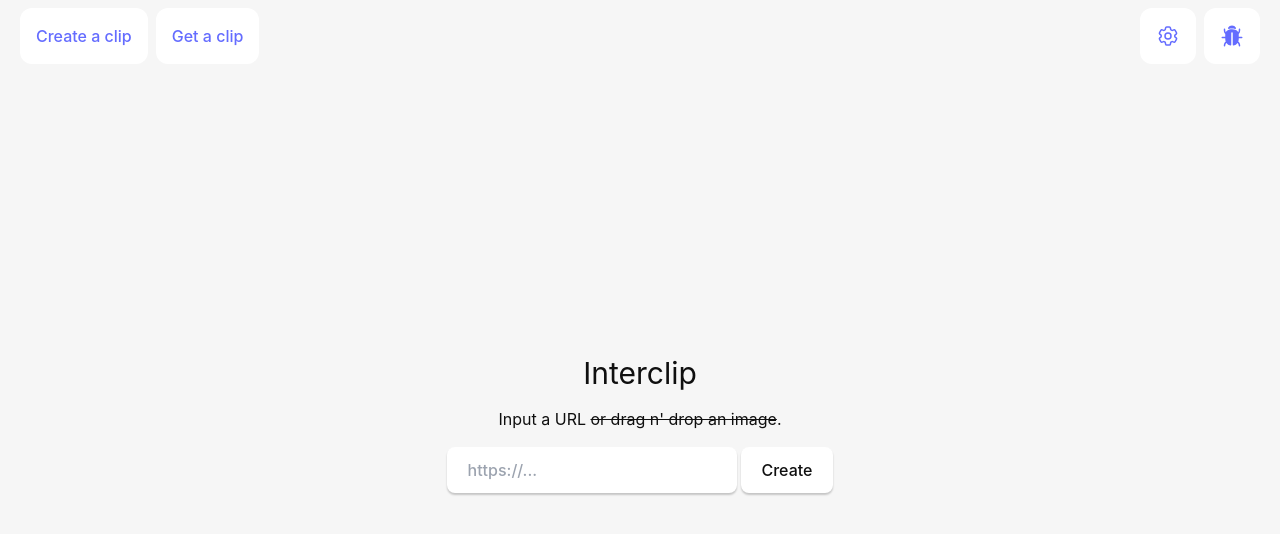
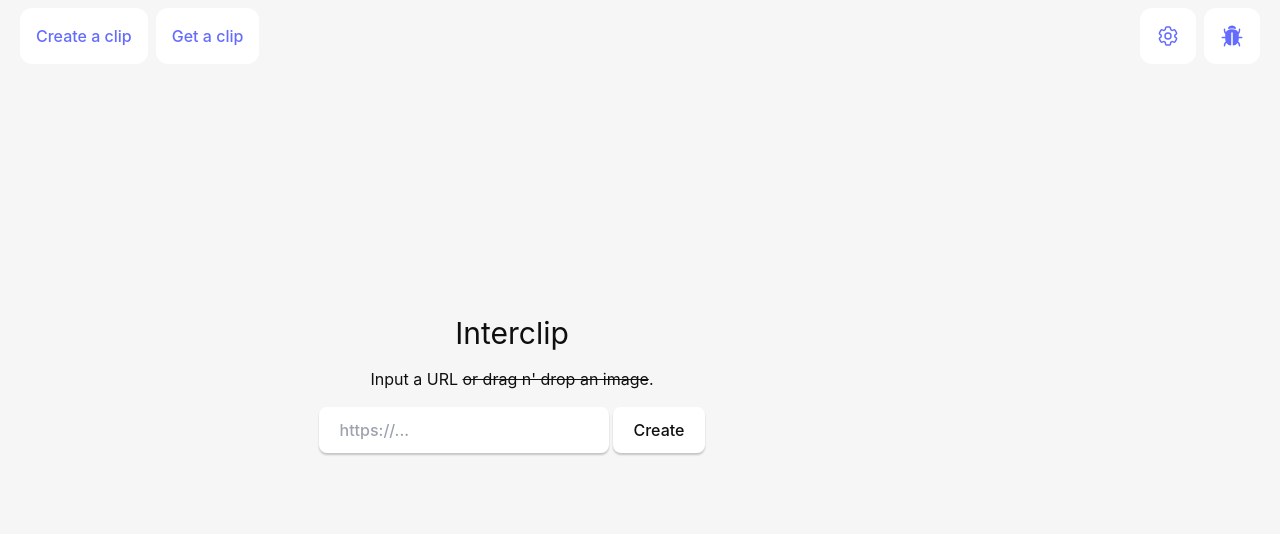
Before and after one commit to interclip/desktop, a SvelteKit app: page / in a window 1280 px wide. Shown: the top 534 px of the page. Built offline with nearby package versions, Linux system fonts and the light colour scheme; what tauri-plugin-store-api would draw is missing.

Commit message:
Remove CSS styles

```diff
--- a/src/routes/+layout.svelte
+++ b/src/routes/+layout.svelte
@@ -3,31 +3,10 @@
 	import './styles.css';
 </script>
 
-<div class="app">
+<div class="app flex flex-col min-h-screen">
 	<Header />
 
-	<main>
+	<main class="flex flex-col w-full max-w-5xl m-0 box-border justify-center items-center h-screen">
 		<slot />
 	</main>
 </div>
-
-<style>
-	.app {
-		display: flex;
-		flex-direction: column;
-		min-height: 100vh;
-	}
-
-	main {
-		flex: 1;
-		display: flex;
-		flex-direction: column;
-		padding: 1rem;
-		width: 100%;
-		max-width: 64rem;
-		margin: 0 auto;
-		box-sizing: border-box;
-		justify-content: center;
-		align-items: center;
-	}
-</style>
--- a/src/routes/+page.svelte
+++ b/src/routes/+page.svelte
@@ -2,7 +2,6 @@
 	import UrlInput from '../lib/components/Urlnput.svelte';
 </script>
 
-<main class="container">
 <h1 class="text-3xl mb-4">Interclip</h1>
 <p class="mb-4">
 	Input a URL <s>or drag n' drop an image</s>.
@@ -11,7 +10,3 @@
 <div class="row">
 	<UrlInput />
 </div>
-</main>
-
-<style>
-</style>
```
Lines whose indentation alone changed are shown as unchanged.
